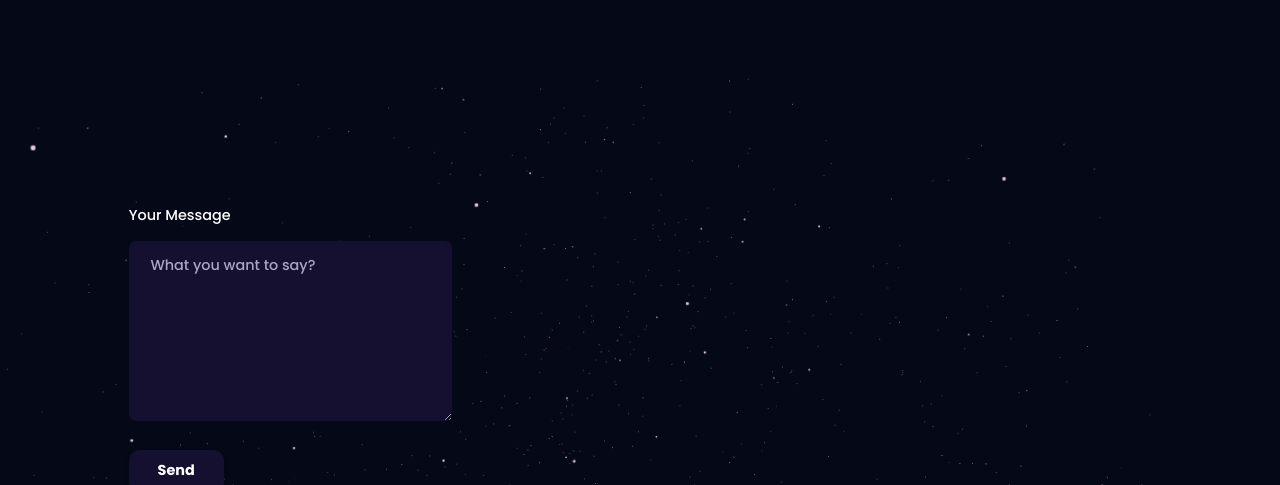
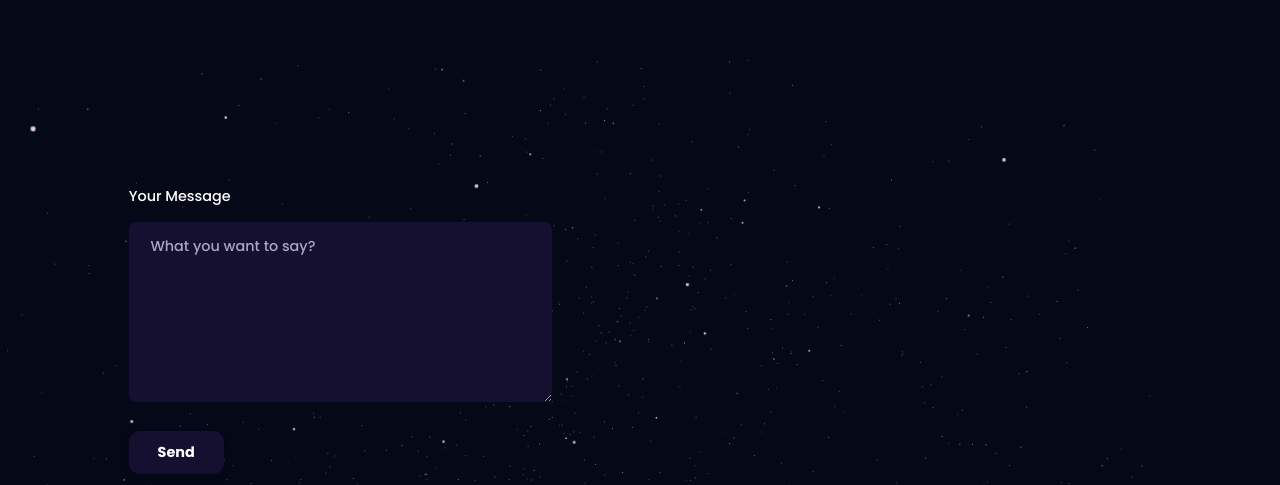
Before and after one commit to Dilshad0001/Portfolio, a React (Vite) app: page / in a window 1280 px wide. Shown: the part 3575-4060 px from the top of the page. Built offline with nearby package versions, Linux system fonts and the light colour scheme.

Commit message:
final changes

```diff
--- a/src/components/Contact.jsx
+++ b/src/components/Contact.jsx
@@ -65,11 +65,12 @@ const Contact = () => {
     <div
       className={`xl:mt-12 flex xl:flex-row flex-col-reverse gap-10 overflow-hidden`}
     >
-<div className="relative top-[-380px] sm:top-[-0px] md:top-[-400px]"> {/* wrapper controls margin */}
-  <motion.div
-    variants={slideIn("left", "tween", 0.2, 1)}
-    className='flex-[0.75]  p-2 rounded-2xl'
-  >
+<motion.div
+  variants={slideIn("left", "tween", 0.2, 1)}
+  className='flex-[0.75] p-2 rounded-2xl z-10 pointer-events-auto relative top-[-380px] sm:top-0 md:top-[-400px]'
+>
+  {/* Form contents */}
+
 
         <p className={styles.sectionSubText}>Get in touch</p>
         <h3 className={styles.sectionHeadText}>Contact.</h3>
@@ -121,7 +122,7 @@ const Contact = () => {
           </button>
         </form>
   </motion.div>
-</div>
+
 
       <motion.div
         variants={slideIn("right", "tween", 0.2, 1)}
--- a/src/constants/index.js
+++ b/src/constants/index.js
@@ -138,7 +138,7 @@ live_link: "https://main.dlqfsrk4ru0i8.amplifyapp.com/"
   {
     name: "Job Journey",
     description:
-      "Job Journey is a personal job tracking platform using microservices architecture. It allows users to log applications, track statuses, and manage their job search. The auth service supports OTP login, Google/GitHub OAuth, and the project is fully Dockerized for easy deployment. Real-time chat and more features are in development.",
+      "Job Journey is a personal job-tracking platform built with microservices architecture. It lets users log applications, track statuses, and manage their job search. The auth service supports OTP login, Google/GitHub OAuth, and the project is fully Dockerized for easy deployment. Real-time chat and more features are in development.",
     tags: [
       {
         name: "Django",
@@ -176,7 +176,7 @@ live_link: "https://main.dlqfsrk4ru0i8.amplifyapp.com/"
   {
     name: "Fitmyjob",
     description:
-      "FitMyJob is a live, full-featured job portal platform that effectively connects job seekers with employers through a seamless and efficient interface. As part of the development team, I actively contribute to the running product by fixing bugs, adding new features, and continuously improving overall performance to enhance user experience.",
+      "FitMyJob is a live, full-featured job portal platform that effectively connects job seekers with potential employers through a seamless and efficient interface. As part of the development team, I actively contribute to the running product by fixing bugs, adding new features, and continuously improving the overall performance to enhance user experience..",
     tags: [
       {
         name: "Django",
```
